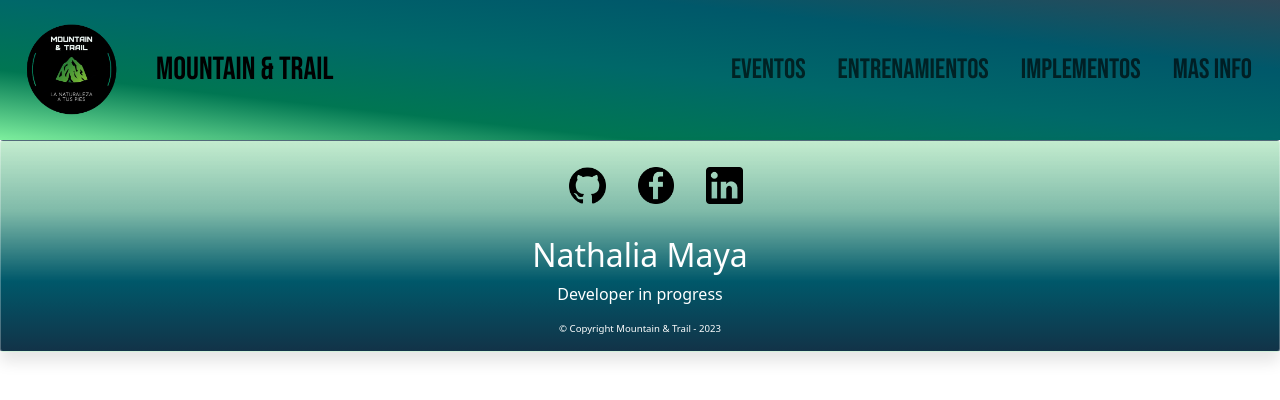
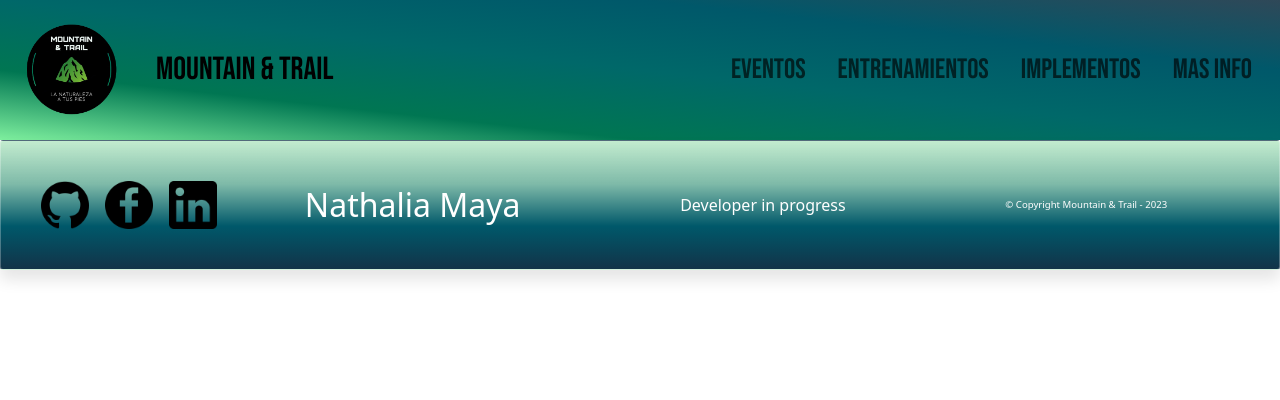
Before and after one commit to Nath-Maya/proyecto-DesarrolloWeb, a plain HTML site: page pre-entrega2-nathalia_maya/index-boos.html in a window 1280 px wide. Drawn offline with nearby package versions, Linux system fonts and the light colour scheme.

Commit message:
Footer responsive
-Inserto favicon
-Estilos responsive footer

```diff
--- a/pre-entrega2-nathalia_maya/css/footer.css
+++ b/pre-entrega2-nathalia_maya/css/footer.css
@@ -16,6 +16,8 @@ div h1 {
 
 .footer-pagina {
    color: white;
+   display: flex;
+   flex-direction: column;
 }
 
 footer .footer-copyright {
@@ -37,12 +39,74 @@ footer .icon-footer:hover {
    flex-wrap: nowrap;
    justify-content: center;
    text-decoration: none;
+   padding: 0;
 }
 
 footer .items-footer {
    list-style: none;
+   display: flex;
+   justify-content:space-around;
 }
 
 .items-footer li {
-   padding: 1rem;
+   padding: 0.5rem;
+
 }
+
+.datos-footer {
+   display: flex;
+   flex-direction: column;
+   width: 100%;
+   align-items:center;
+}
+
+/* ?RESPONSIVE */
+
+@media screen and (min-width: 768px) {
+
+   .footer-pagina {
+      display: flex;
+      flex-direction: row;
+      padding: 1.5rem;
+   }
+
+   .footer-redes {
+      display: flex;
+      align-items: center;
+   }
+
+   footer .items-footer {
+      display: flex;
+      justify-content:flex-start;
+   }
+
+   footer .icon-footer {
+      width: 3rem;
+   }
+}
+
+@media screen and (min-width: 992px) {
+
+   .footer-pagina {
+      padding: 2rem;
+   }
+
+   .datos-footer {
+      display: flex;
+      flex-direction: row;
+      justify-content: space-around;
+      align-items: center;
+   }
+
+   .datos-footer>h1 {
+      margin: 0;
+   }
+
+   .datos-footer>p {
+      margin: 0;
+   }
+
+   .items-footer {
+      margin: 0;
+   }
+}
--- a/pre-entrega2-nathalia_maya/css/style-index.css
+++ b/pre-entrega2-nathalia_maya/css/style-index.css
@@ -1,12 +1,17 @@
+* {
+   margin: 0px;
+   padding: 0px;
+   box-sizing: border-box;
+}
+
 :root {
    --fuente-body:'Abel', sans-serif;
    --fuente-title: 'Bebas Neue', cursive;
 
    --background-degradado-header: linear-gradient(to top right, #7eef9e, #007652, #006869, #00586a, #2f4858);
-
 }
 
-
+/* !BODY */
 
 .body {
    font-family: var(--fuente-body);
--- a/pre-entrega2-nathalia_maya/index-boos.html
+++ b/pre-entrega2-nathalia_maya/index-boos.html
@@ -12,8 +12,9 @@
    <!-- links fuentes -->
    <link href="https://fonts.googleapis.com/css2?family=Bebas+Neue&display=swap" rel="stylesheet">
    <link href="https://fonts.googleapis.com/css2?family=Abel&display=swap" rel="stylesheet">
-
-   <!-- Index-->
+   <!-- favicon -->
+   <link rel="icon" type="image/jpg" href="./img/logo1.png"/>
+   <!-- Css Index-->
    <link rel="stylesheet" href="./css/style-index.css">
    <!-- Css footer -->
    <link rel="stylesheet" href="./css/footer.css">
@@ -25,7 +26,7 @@
    <nav class="navbar navbar-expand-lg bg-body-tertiary">
       <img src="./img/logo1.png" alt="Montain & Trail" class="logo-header">
       <div class="container-fluid">
-         <a class="navbar-brand fs-2" href="#">Mountain & Trail</a>
+         <a class="navbar-brand fs-2 text-center" href="./index-boos.html">Mountain & Trail</a>
          <button class="navbar-toggler" type="button" data-bs-toggle="collapse" data-bs-target="#navbarNav"
             aria-controls="navbarNav" aria-expanded="false" aria-label="Toggle navigation">
             <span class="navbar-toggler-icon"></span>
@@ -33,16 +34,16 @@
          <div class="collapse navbar-collapse d-flex justify-content-end" id="navbarNav">
             <ul class="navbar-nav fs-3">
                <li class="nav-item">
-                  <a class="nav-link m-2" aria-current="page" href="#">Eventos</a>
+                  <a class="nav-link m-2 text-center" aria-current="page" href="./section-eventos.html">Eventos</a>
                </li>
                <li class="nav-item">
-                  <a class="nav-link m-2" href="#">Entrenamientos</a>
+                  <a class="nav-link m-2 text-center" href="./section-entrenamiento.html">Entrenamientos</a>
                </li>
                <li class="nav-item">
-                  <a class="nav-link m-2" href="#">Implementos</a>
+                  <a class="nav-link m-2 text-center" href="./section-implementos.html">Implementos</a>
                </li>
                <li class="nav-item">
-                  <a class="nav-link m-2">Mas info</a>
+                  <a class="nav-link m-2 text-center" href="./section-mas.html">Mas info</a>
                </li>
             </ul>
          </div>
@@ -61,17 +62,17 @@
    <footer class="footer-pagina">
       <div class="footer-redes">
          <ul class="items-footer">
-            <li>
+            <li class="items_lista-footer">
                <a href="https://github.com/Nath-Maya" class="enlace-footer1" target="_blank">
                   <img src="./img/icono-github.png" alt="Mi github" class="icon-footer">
                </a>
             </li>
-            <li>
+            <li class="items_lista-footer">
                <a href="https://www.facebook.com/nathy.mayaramirez/" class="enlace-footer2" target="_blank">
                   <img src="./img/icono-facebook.png" alt="Mi facebook" class="icon-footer">
                </a>
             </li>
-            <li>
+            <li class="items_lista-footer">
                <a href="https://www.linkedin.com/in/nathalia-maya-ramirez-814245119/" class="enlace-footer3"
                   target="_blank">
                   <img src="./img/icono-linkedin.png" alt="Mi Linkedin" class="icon-footer">
@@ -79,7 +80,7 @@
             </li>
          </ul>
       </div>
-      <div>
+      <div class="datos-footer">
          <h1>Nathalia Maya </h1>
 
          <p>Developer in progress </p>
```
